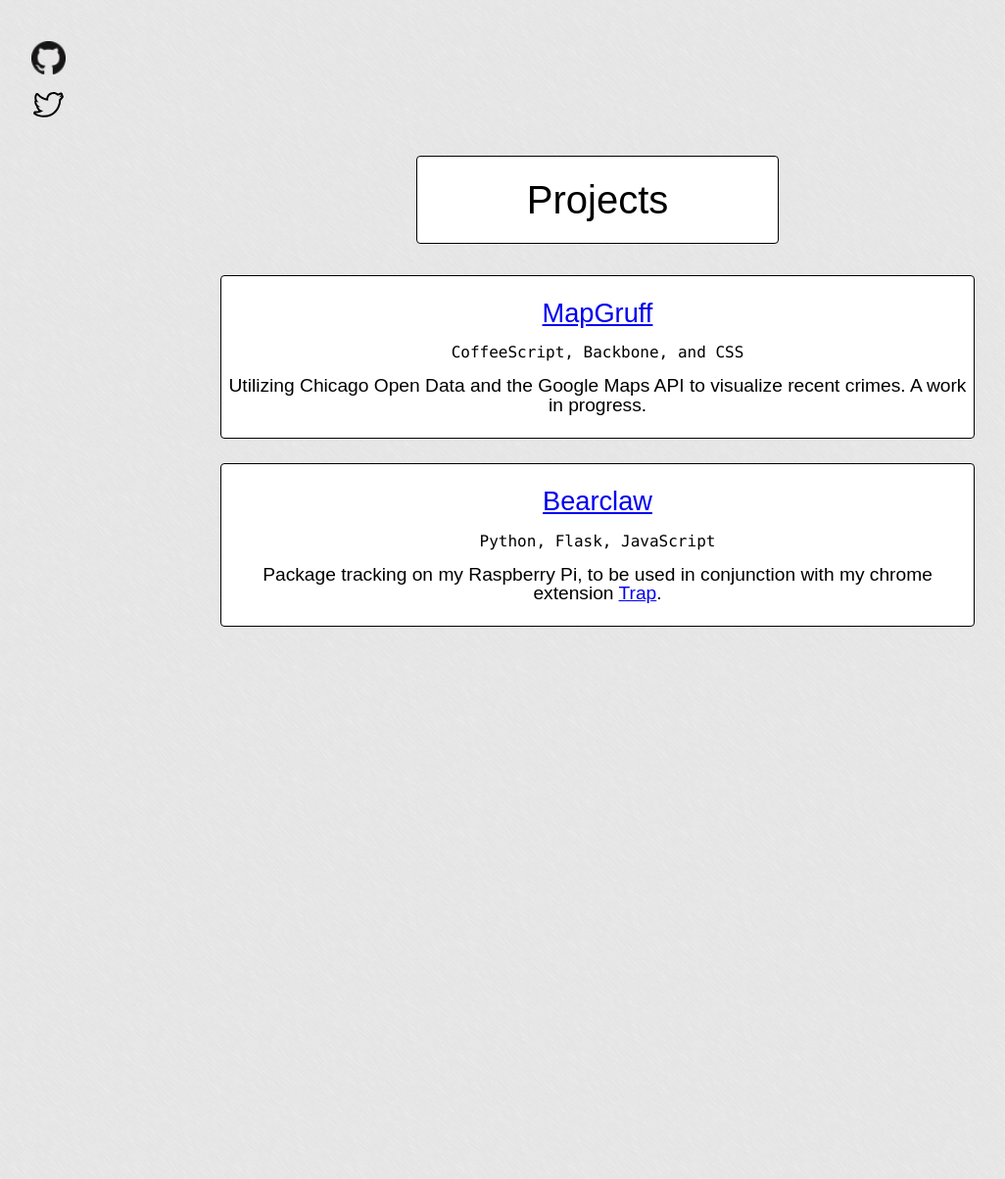
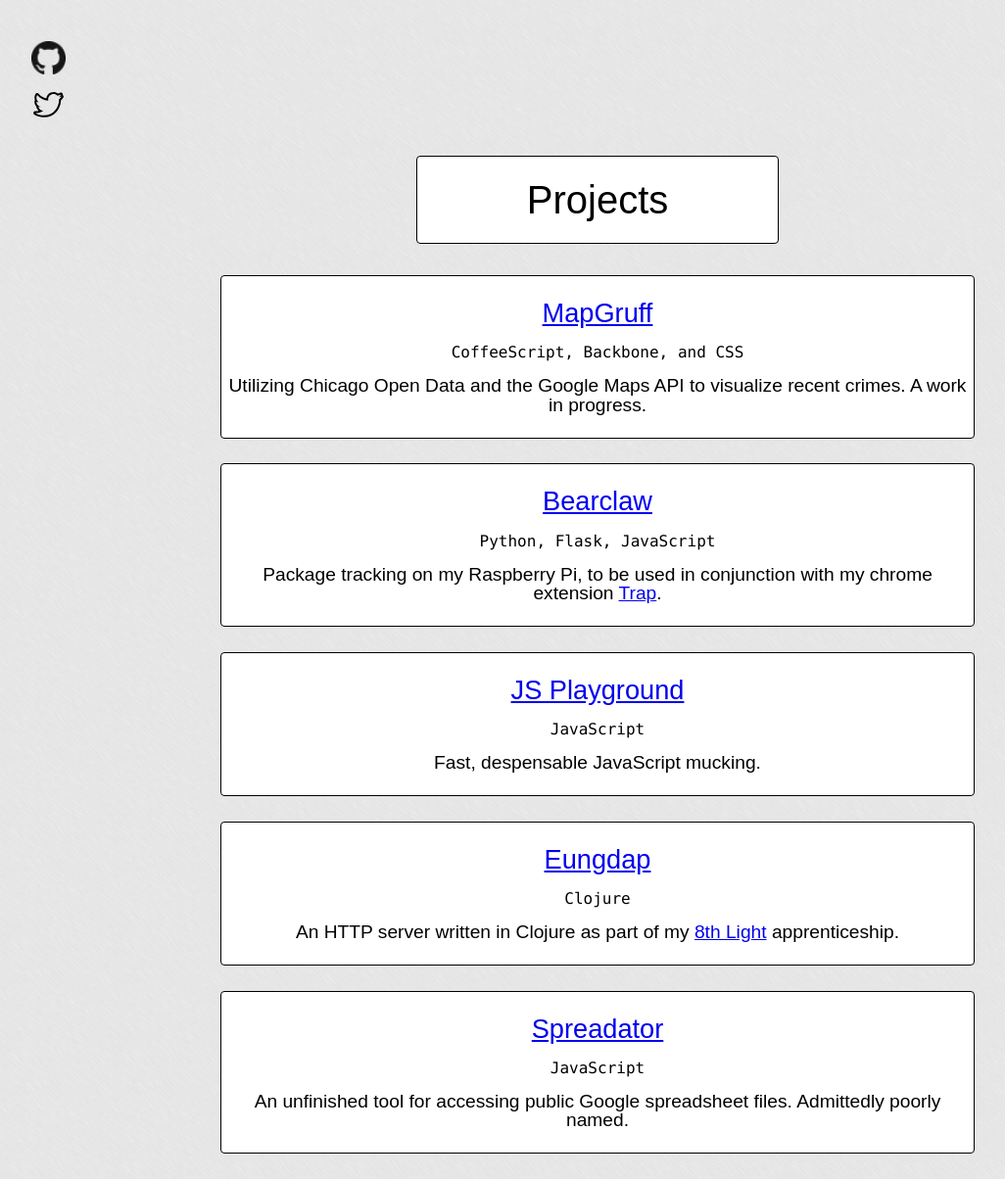
Before and after one commit to kellyaj/kellyaj.github.io, a Jekyll site: the page built from index.html, in a window 1280 px wide. Shown: the whole page at 98% size, without its empty margins (30-1056 px from the left). Built offline with Jekyll 4.4.1, drawn with Linux system fonts in a browser that asks for light colours; Markdown is read by kramdown in place of the engine named in the settings; before the commit the page ends 900 px from its top, so only the background shows below that.

Commit message:
adds JSPlayground, Eungdap, and Spreadator

```diff
--- a/index.html
+++ b/index.html
@@ -16,6 +16,21 @@ title: Projects by Andrew Kelly
         <h3>Python, Flask, JavaScript</h3>
         <p>Package tracking on my Raspberry Pi, to be used in conjunction with my chrome extension <a href="https://github.com/kellyaj/trap">Trap</a>.</p>
       </li>
+      <li class="project-item">
+        <h2> <a href="https://github.com/kellyaj/js_playground">JS Playground</a> </h2>
+        <h3>JavaScript</h3>
+        <p>Fast, despensable JavaScript mucking.</p>
+      </li>
+      <li class="project-item">
+        <h2> <a href="https://github.com/kellyaj/eungdap">Eungdap</a> </h2>
+        <h3>Clojure</h3>
+        <p>An HTTP server written in Clojure as part of my <a href="http://8thlight.com/">8th Light</a> apprenticeship.</p>
+      </li>
+      <li class="project-item">
+        <h2> <a href="https://github.com/kellyaj/spreadator">Spreadator</a> </h2>
+        <h3>JavaScript</h3>
+        <p>An unfinished tool for accessing public Google spreadsheet files. Admittedly poorly named.</p>
+      </li>
     </ul>
   </div>
 </div>
```
